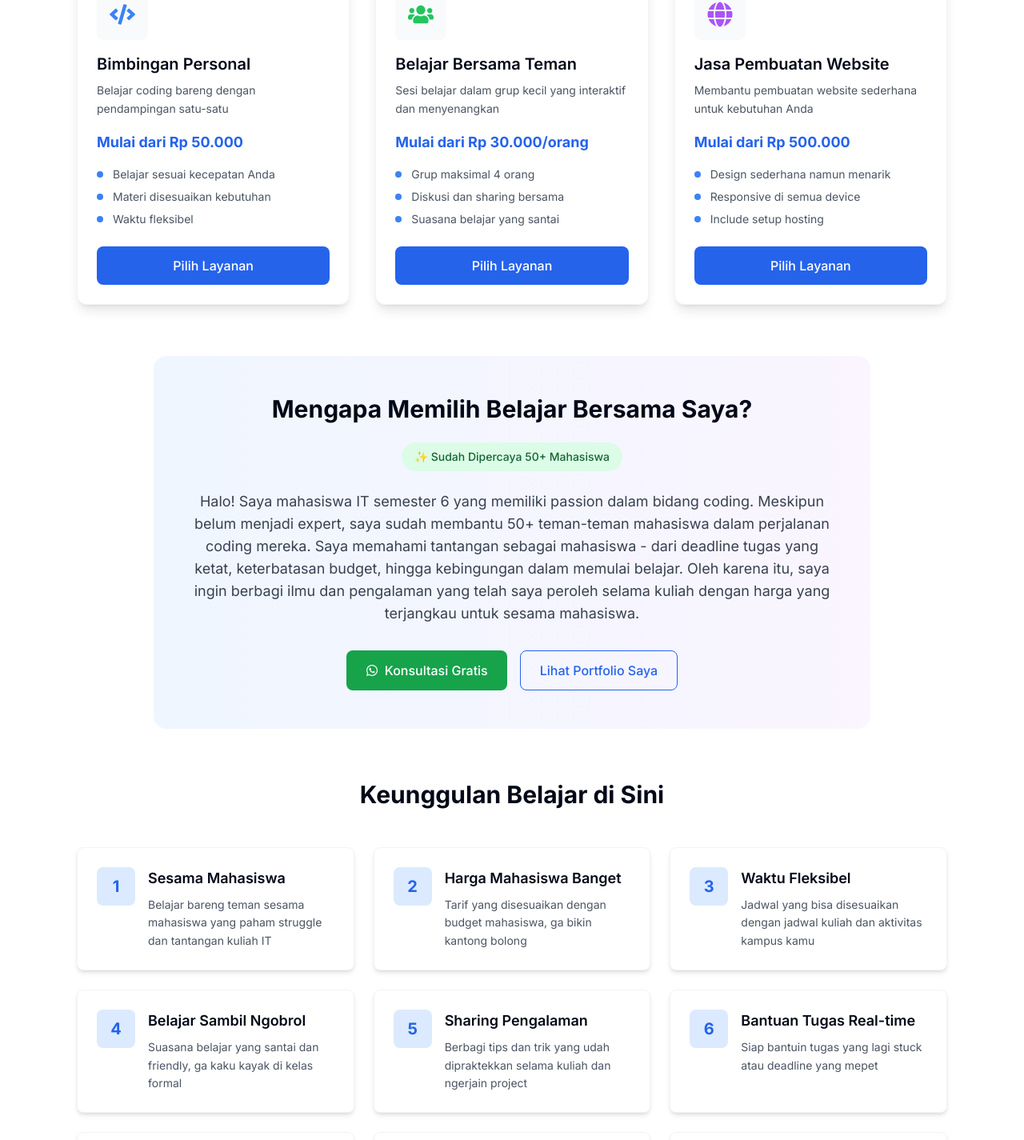
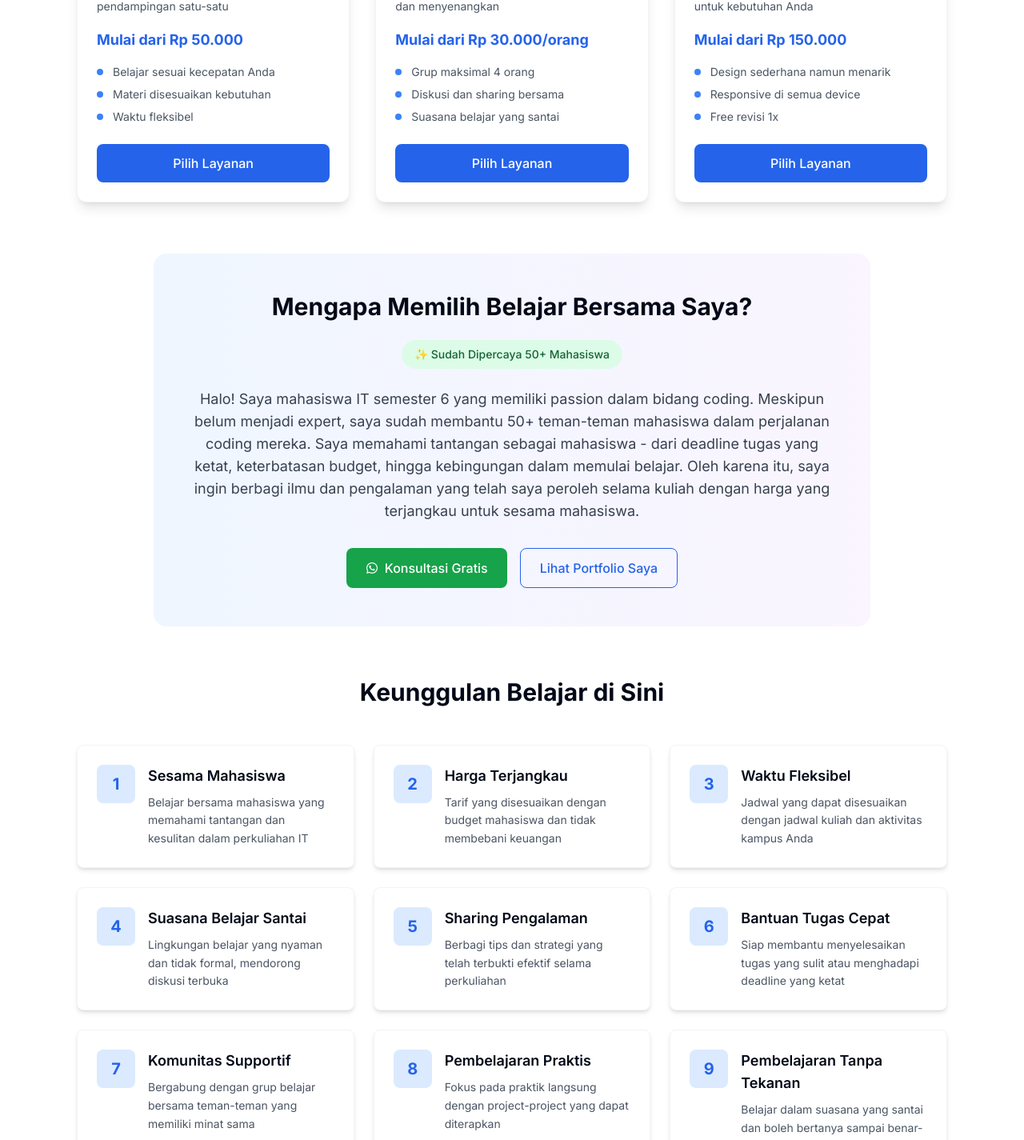
Before and after one commit to TeguhBagasM/thieverse, a Next.js app: page /jasa in a window 1280 px wide. Shown: the part 568-1993 px from the top of the page at 80% size. Built offline with nearby package versions, Linux system fonts and the light colour scheme; no server answers.

Commit message:
feat(jasa): add jasa page

```diff
--- a/app/jasa/page.tsx
+++ b/app/jasa/page.tsx
@@ -10,7 +10,6 @@ export const metadata: Metadata = {
 };
 
 const insights: string[] = [
-  "Sudah 50+ Mahasiswa Bergabung",
   "Belajar Bersama Sesama Mahasiswa",
   "Harga Terjangkau untuk Mahasiswa",
   "Bantuan Tugas & Project Coding",
@@ -18,7 +17,7 @@ const insights: string[] = [
   "Teman Belajar yang Supportif",
 ];
 
-const whatsappNumber = "+62123123123";
+const whatsappNumber = "+6281321821374";
 
 const createWhatsAppURL = (serviceName: string, price: string) => {
   const message = `Halo! Saya tertarik dengan layanan *${serviceName}* dengan budget ${price}. Bisakah konsultasi lebih lanjut?`;
@@ -49,12 +48,8 @@ const serviceCards = [
     icon: <FaGlobe className="w-8 h-8 text-purple-500" />,
     title: "Jasa Pembuatan Website",
     description: "Membantu pembuatan website sederhana untuk kebutuhan Anda",
-    price: "Mulai dari Rp 500.000",
-    features: [
-      "Design sederhana namun menarik",
-      "Responsive di semua device",
-      "Include setup hosting",
-    ],
+    price: "Mulai dari Rp 150.000",
+    features: ["Design sederhana namun menarik", "Responsive di semua device", "Free revisi 1x"],
   },
 ];
 
@@ -63,17 +58,16 @@ export default function JasaPage() {
     <>
       <InsightRoll insights={insights} />
 
-      <section className="w-full mt-16 sm:mt-24 md:mt-32 px-5 sm:px-10 md:px-24 sxl:px-32 flex flex-col items-center">
+      <section className="w-full px-5 sm:px-10 md:px-24 sxl:px-32 flex flex-col items-center">
         <div className="relative w-full flex flex-col items-center justify-center py-16 sm:py-20">
           <h1 className="inline-block font-semibold capitalize text-2xl sm:text-3xl md:text-4xl lg:text-5xl text-center text-dark dark:text-light mb-4">
             Jasa Belajar & Bantuan Coding
           </h1>
           <p className="text-center text-base sm:text-lg md:text-xl text-gray-600 dark:text-gray-300 max-w-3xl">
-            Belajar bersama mahasiswa IT semester 6 yang siap membantu coding journey Anda!
+            Belajar bersama mahasiswa Teknik Informatika yang siap membantu coding journey Anda!
           </p>
         </div>
 
-        {/* Service Cards Grid */}
         <div className="grid grid-cols-1 md:grid-cols-2 lg:grid-cols-3 gap-8 w-full max-w-7xl mb-16">
           {serviceCards.map((service, index) => (
             <div
@@ -110,7 +104,6 @@ export default function JasaPage() {
           ))}
         </div>
 
-        {/* About Section */}
         <div className="w-full max-w-4xl bg-gradient-to-r from-blue-50 to-purple-50 dark:from-gray-800 dark:to-gray-700 rounded-2xl p-8 sm:p-12 mb-16">
           <h2 className="text-2xl sm:text-3xl font-bold text-center text-dark dark:text-light mb-6">
             Mengapa Memilih Belajar Bersama Saya?
@@ -144,7 +137,6 @@ export default function JasaPage() {
           </div>
         </div>
 
-        {/* Features Section */}
         <div className="w-full max-w-6xl">
           <h2 className="text-2xl sm:text-3xl font-bold text-center text-dark dark:text-light mb-12">
             Keunggulan Belajar di Sini
@@ -175,7 +167,6 @@ export default function JasaPage() {
           </div>
         </div>
 
-        {/* CTA Section */}
         <div className="w-full max-w-4xl text-center py-16">
           <h2 className="text-2xl sm:text-3xl font-bold text-dark dark:text-light mb-4">
             Mari Mulai Belajar Bersama!
--- a/config/site.ts
+++ b/config/site.ts
@@ -22,39 +22,40 @@ export const siteConfig = {
 export const jasaFeatures = [
   {
     title: "Sesama Mahasiswa",
-    description: "Belajar bareng teman sesama mahasiswa yang paham struggle dan tantangan kuliah IT",
+    description:
+      "Belajar bersama mahasiswa yang memahami tantangan dan kesulitan dalam perkuliahan IT",
   },
   {
-    title: "Harga Mahasiswa Banget",
-    description: "Tarif yang disesuaikan dengan budget mahasiswa, ga bikin kantong bolong",
+    title: "Harga Terjangkau",
+    description: "Tarif yang disesuaikan dengan budget mahasiswa dan tidak membebani keuangan",
   },
   {
     title: "Waktu Fleksibel",
-    description: "Jadwal yang bisa disesuaikan dengan jadwal kuliah dan aktivitas kampus kamu",
+    description: "Jadwal yang dapat disesuaikan dengan jadwal kuliah dan aktivitas kampus Anda",
   },
   {
-    title: "Belajar Sambil Ngobrol",
-    description: "Suasana belajar yang santai dan friendly, ga kaku kayak di kelas formal",
+    title: "Suasana Belajar Santai",
+    description: "Lingkungan belajar yang nyaman dan tidak formal, mendorong diskusi terbuka",
   },
   {
     title: "Sharing Pengalaman",
-    description: "Berbagi tips dan trik yang udah dipraktekkan selama kuliah dan ngerjain project",
+    description: "Berbagi tips dan strategi yang telah terbukti efektif selama perkuliahan",
   },
   {
-    title: "Bantuan Tugas Real-time",
-    description: "Siap bantuin tugas yang lagi stuck atau deadline yang mepet",
+    title: "Bantuan Tugas Cepat",
+    description: "Siap membantu menyelesaikan tugas yang sulit atau menghadapi deadline yang ketat",
   },
   {
-    title: "Komunitas Support",
-    description: "Join grup belajar bareng teman-teman lain yang sama-sama belajar coding",
+    title: "Komunitas Supportif",
+    description: "Bergabung dengan grup belajar bersama teman-teman yang memiliki minat sama",
   },
   {
-    title: "Learn by Doing",
-    description: "Belajar langsung praktek dengan project-project sederhana yang aplikatif",
+    title: "Pembelajaran Praktis",
+    description: "Fokus pada praktik langsung dengan project-project yang dapat diterapkan",
   },
   {
-    title: "No Pressure Learning",
-    description: "Belajar tanpa tekanan, boleh nanya berkali-kali sampai paham",
+    title: "Pembelajaran Tanpa Tekanan",
+    description: "Belajar dalam suasana yang santai dan boleh bertanya sampai benar-benar paham",
   },
 ];
 
```
